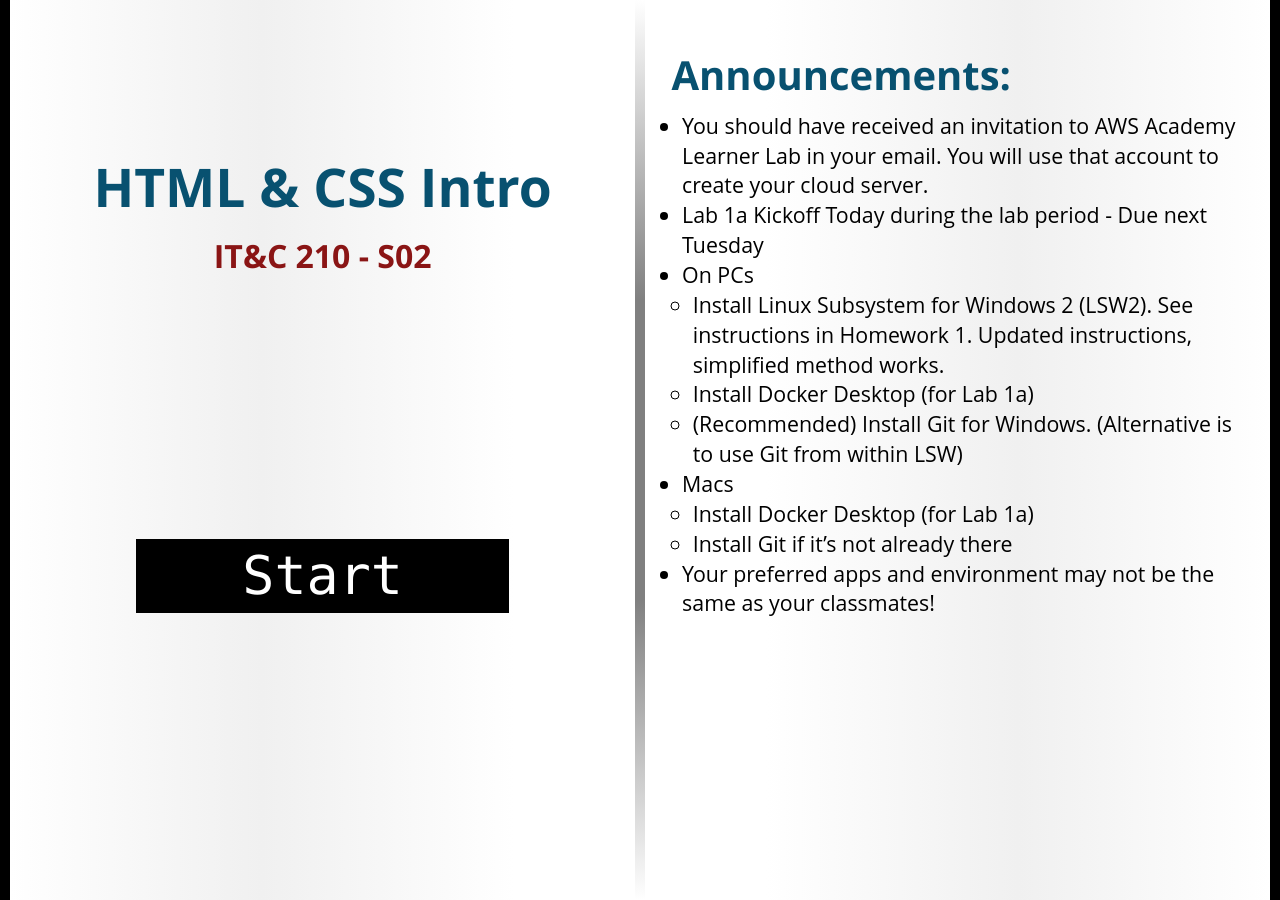
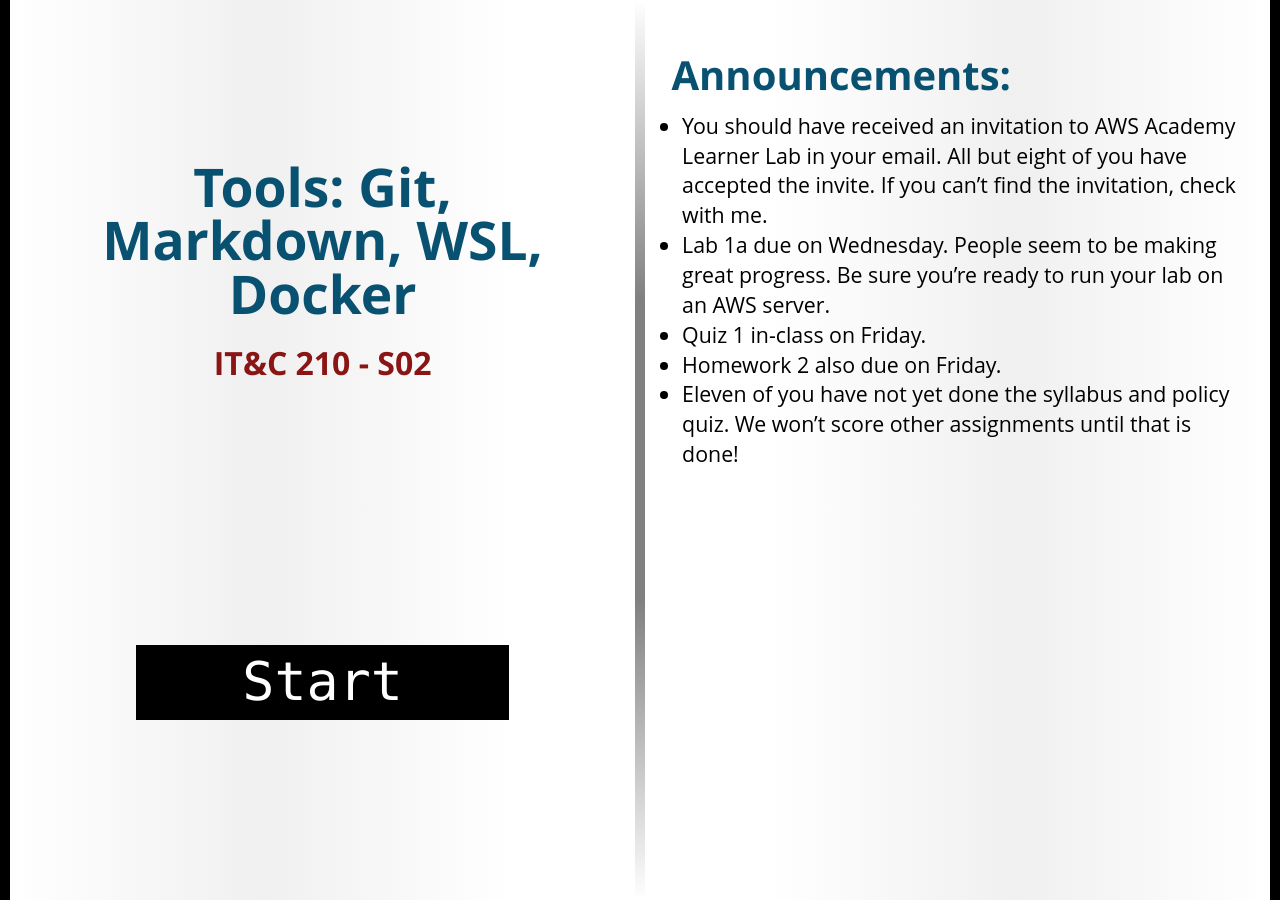
Before and after one commit to BYU-ITC-210/BYU-ITC-210.github.io, a Jekyll site: the page built from _welcome/S02.md, in a window 1280 px wide. Built offline with Jekyll 4.4.1, drawn with Linux system fonts in a browser that asks for light colours; some web fonts are replaced.

Commit message:
Welcome S02

```diff
--- a/_welcome/S02.md
+++ b/_welcome/S02.md
@@ -1,14 +1,9 @@
 ---
-title: HTML & CSS Intro
+title: "Tools: Git, Markdown, WSL, Docker"
 session: S02
 ---
-* You should have received an invitation to AWS Academy Learner Lab in your email. You will use that account to create your cloud server.
-* Lab 1a Kickoff Today during the lab period - Due next Tuesday
-* On PCs
-    * Install Linux Subsystem for Windows 2 (LSW2). See instructions in Homework 1. Updated instructions, simplified method works.
-    * Install Docker Desktop (for Lab 1a)
-    * (Recommended) Install Git for Windows. (Alternative is to use Git from within LSW)
-* Macs
-    * Install Docker Desktop (for Lab 1a)
-    * Install Git if it's not already there
-* Your preferred apps and environment may not be the same as your classmates!
+* You should have received an invitation to AWS Academy Learner Lab in your email. All but eight of you have accepted the invite. If you can't find the invitation, check with me.
+* Lab 1a due on Wednesday. People seem to be making great progress. Be sure you're ready to run your lab on an AWS server.
+* Quiz 1 in-class on Friday.
+* Homework 2 also due on Friday.
+* Eleven of you have not yet done the syllabus and policy quiz. We won't score other assignments until that is done!
```
